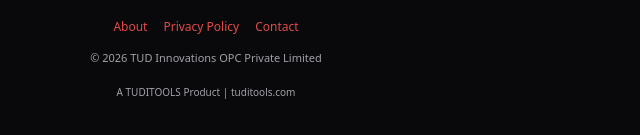
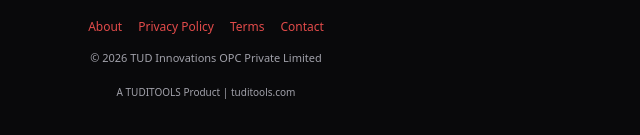
Before and after one commit to theupshiftdirector/Loanbatao, a website: page about.html in a window 1280 px wide. Shown: the part 1174-1309 px from the top of the page, 434-1074 px from the left. Drawn offline with Linux system fonts and the light colour scheme.

Commit message:
fix: add ads.txt, policy pages, canonical tags for AdSense approval

```diff
--- a/about.html
+++ b/about.html
@@ -93,7 +93,8 @@
             <div style="display:flex;flex-wrap:wrap;gap:8px 16px;justify-content:center;margin-bottom:12px;font-size:12px">
                 <a href="/about" style="color:var(--accent);text-decoration:none">About</a>
                 <a href="/privacy" style="color:var(--accent);text-decoration:none">Privacy Policy</a>
-                <a href="mailto:hi@tudinnovations.com" style="color:var(--accent);text-decoration:none">Contact</a>
+                <a href="/terms" style="color:var(--accent);text-decoration:none">Terms</a>
+                    <a href="/contact" style="color:var(--accent);text-decoration:none">Contact</a>
             </div>
             <p style="font-size:11px;color:var(--text-muted)">&copy; 2026 TUD Innovations OPC Private Limited</p>
       <p style="font-size:10px;color:var(--text-muted);margin-top:4px">A <a href="https://tuditools.com" target="_blank" rel="noopener noreferrer" style="color:var(--text-muted);text-decoration:none">TUDITOOLS</a> Product &vert; <a href="https://tuditools.com" target="_blank" rel="noopener noreferrer" style="color:var(--text-muted);text-decoration:none">tuditools.com</a></p>
```
Also changed, not shown: index.html (+2 -1 lines).
